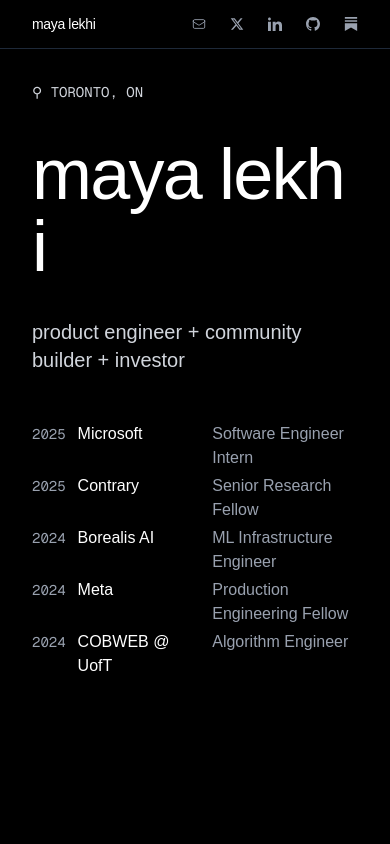
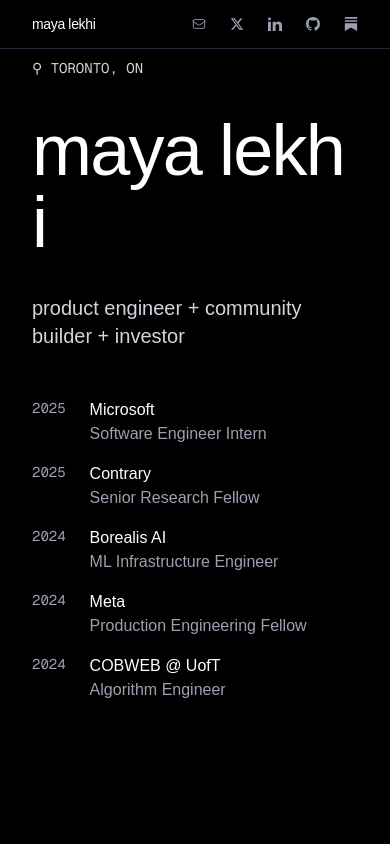
Before and after one commit to mlekhi/mayalekhi.ca, a Next.js app: page / in a window 390 px wide. Shown: the top 844 px of the page. Built offline with nearby package versions, Linux system fonts and the light colour scheme; a web font is replaced by a local one.

Commit message:
adding experience mobile layout

```diff
--- a/app/components/Experience.tsx
+++ b/app/components/Experience.tsx
@@ -43,7 +43,23 @@ const experiences: ExperienceItem[] = [
 export default function Experience() {
   return (
     <section className="w-full flex flex-col justify-center">
-      <div className="grid grid-cols-[auto_auto_auto] gap-x-3 gap-y-1 items-baseline">
+      {/* Mobile: Year on left, company/title stacked on right */}
+      <div className="flex flex-col space-y-4 md:hidden">
+        {experiences.map((exp, index) => (
+          <div key={index} className="flex gap-6">
+            <span className="text-sm text-gray-400 font-mono uppercase">{exp.period}</span>
+            <div className="flex flex-col">
+              <a href={exp.companyUrl} target="_blank" rel="noopener noreferrer" className="text-base text-white hover:text-purple-300 transition-colors">
+                {exp.company}
+              </a>
+              <span className="text-base font-normal text-gray-400">{exp.title}</span>
+            </div>
+          </div>
+        ))}
+      </div>
+
+      {/* Desktop: Grid layout */}
+      <div className="hidden md:grid grid-cols-[auto_auto_auto] gap-x-3 gap-y-1 items-baseline">
         {experiences.map((exp, index) => (
           <React.Fragment key={index}>
             <span className="text-sm text-gray-400 font-mono uppercase">{exp.period}</span>
```
